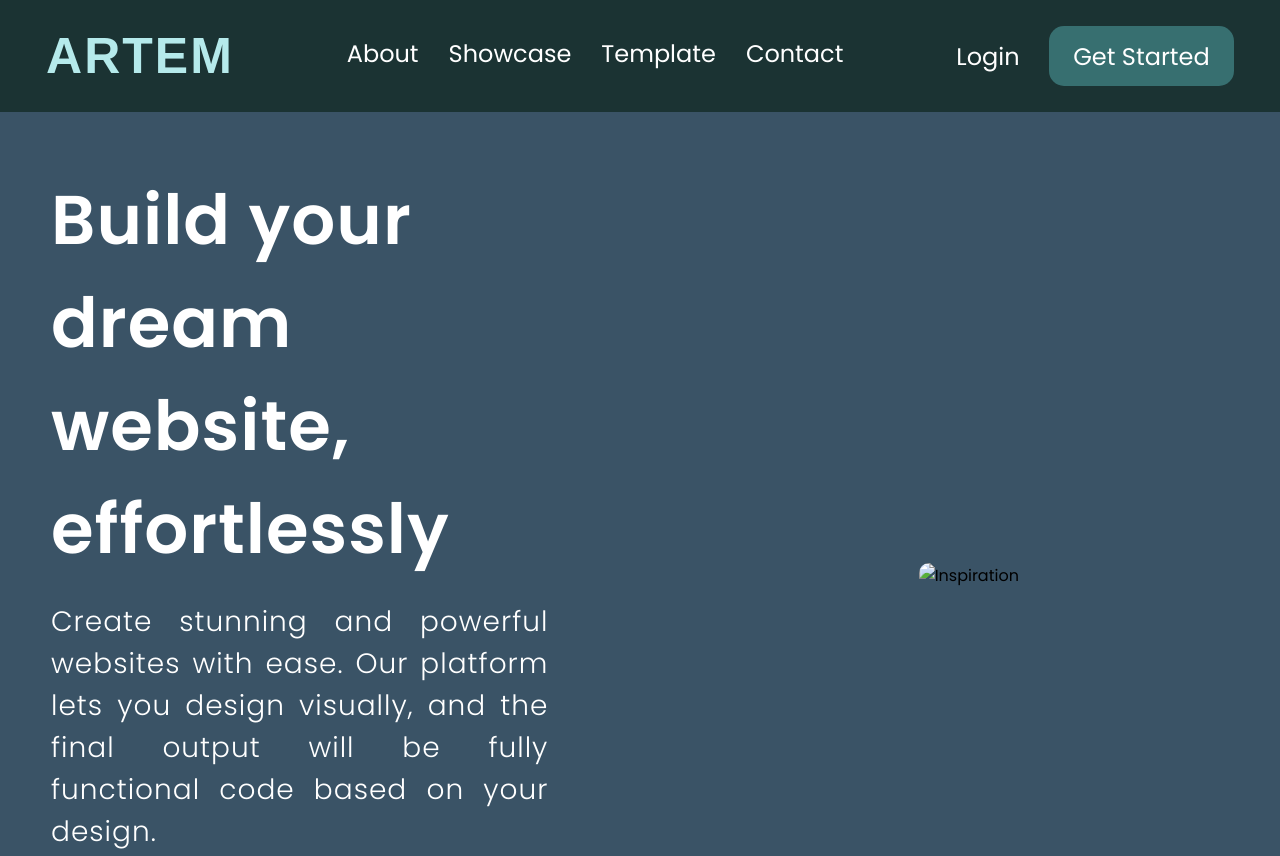
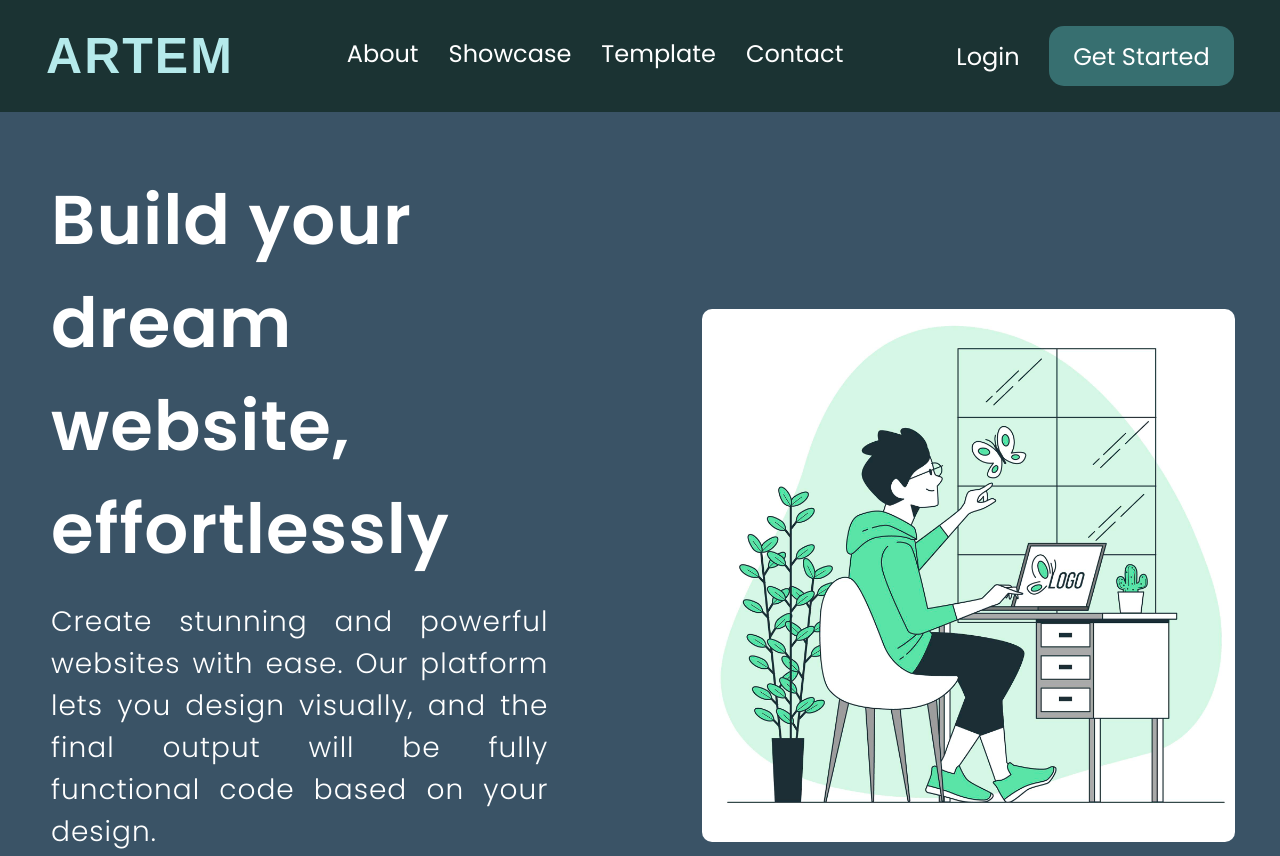
Before and after one commit to nath-nael/artemm, a plain HTML site: page Home.html in a window 1280 px wide. Shown: the top 856 px of the page. Drawn offline with Linux system fonts and the light colour scheme; a web font is replaced by a local one.

Commit message:
Update Home.html

```diff
--- a/Home.html
+++ b/Home.html
@@ -42,7 +42,7 @@
             <div class="get-started sec4-size"><a href="Register.html">Get Started</a></div>
         </div>
         <div class="sec1-right">
-            <img src="../HCI ARTEM/images/inspiration.jpg" alt="Inspiration" class="responsive-img">
+            <img src="images/inspiration.jpg" alt="Inspiration" class="responsive-img">
         </div>
     </div>
 
```
